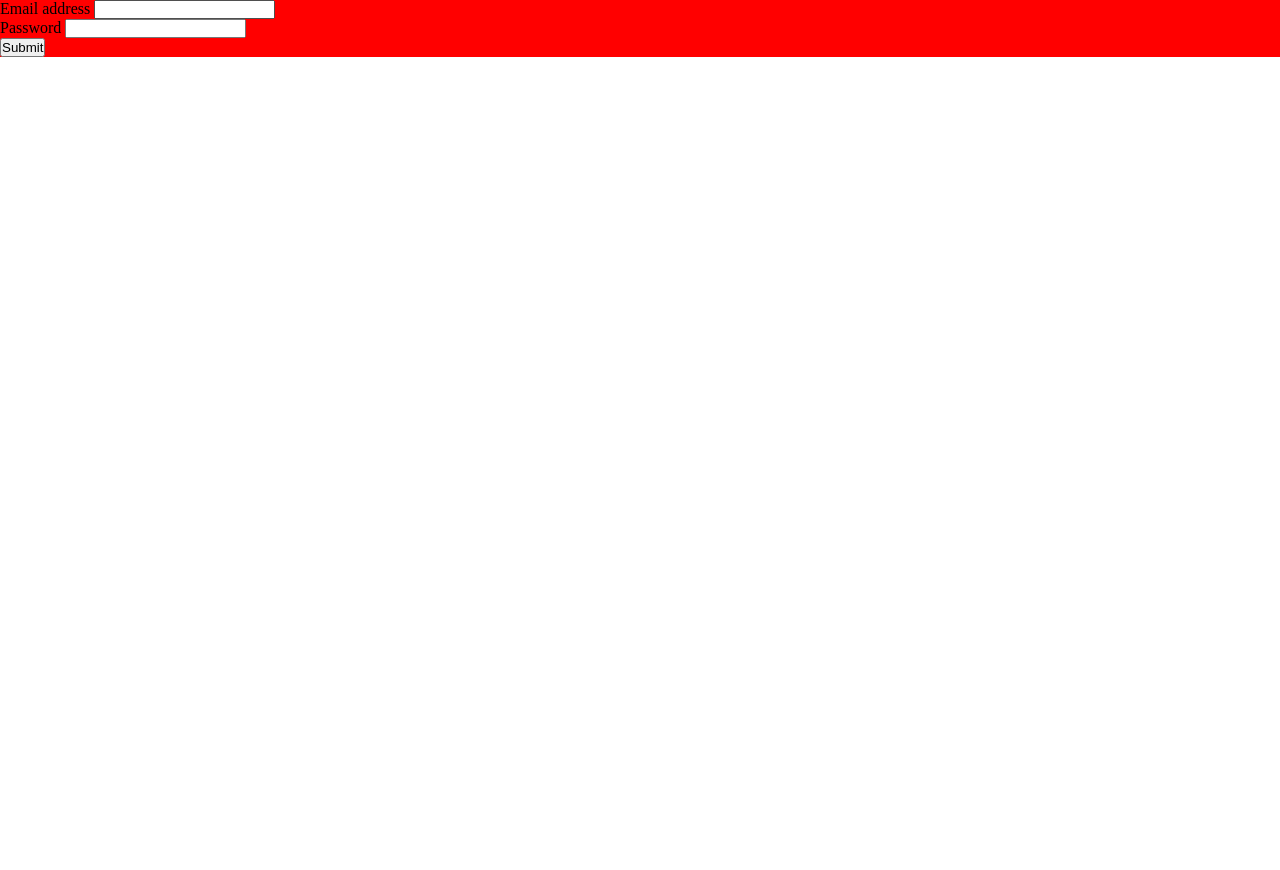
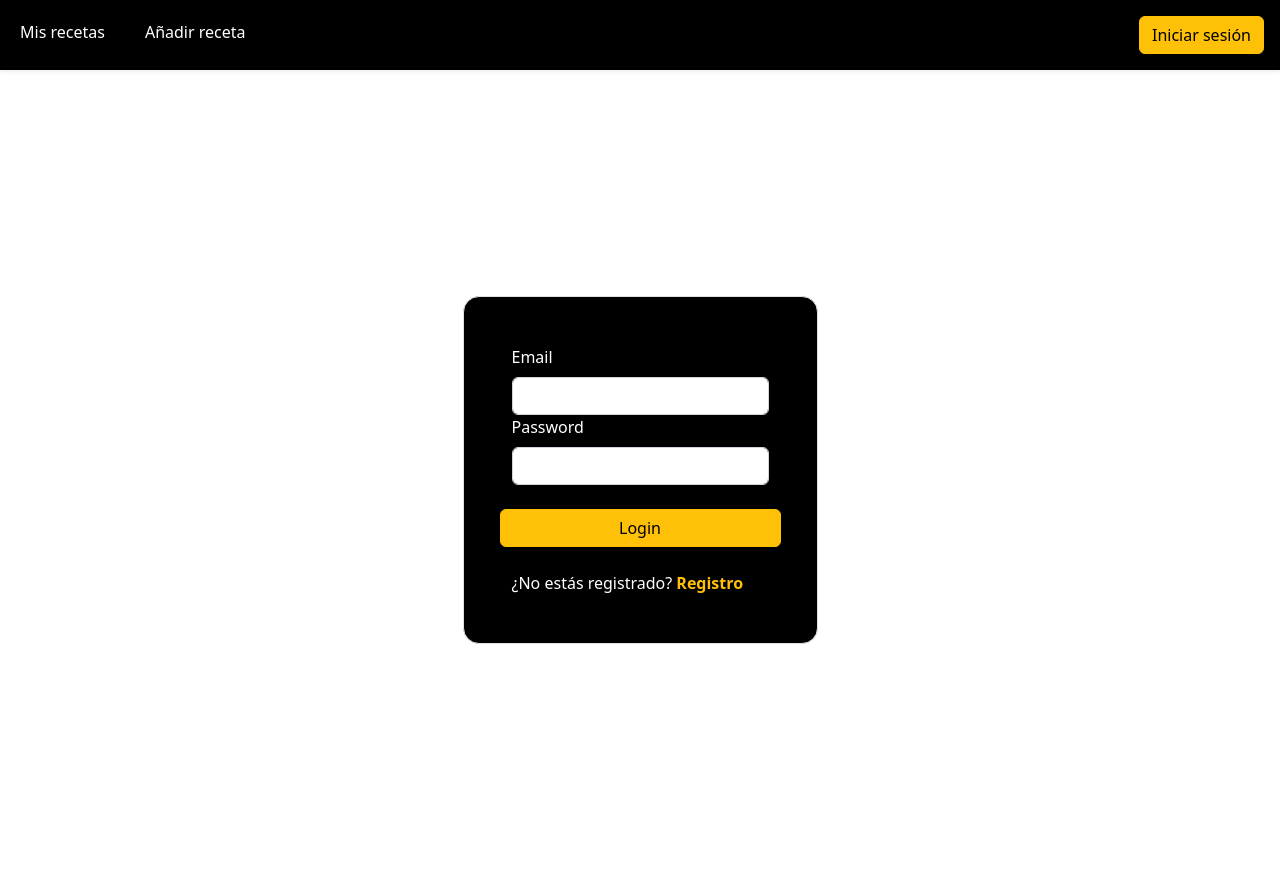
Before and after one commit to AndreaBern26/Chat_Proyect, a Flask app: page /auth/login in a window 1280 px wide. Before the commit the page ends 57 px from the top, so only its background shows below. Run offline with Flask 2, Linux system fonts and the light colour scheme.

Commit message:
Arreglo de rutas, página login, página home. toolbar.html y base.html

```diff
--- a/app.py
+++ b/app.py
@@ -14,7 +14,7 @@ app.register_blueprint(users)
 
 #Login
 login_manager = LoginManager(app)
-login_manager.login_view = 'login_template' #Nombre de la vista de inicio de sesión
+login_manager.login_view = 'auth.login_template' #Nombre de la vista de inicio de sesión
 
 @login_manager.user_loader
 def load_user(id):
@@ -29,9 +29,9 @@ def load_user(id):
 @app.get('/')
 def home():
     flash('You were sucessfully logged in')
-    return render_template('index.html')
+    return render_template('home.html')
 
-app.get('/global')
+@app.get('/global')
 def get_global_chat():
     return render_template('global_chat.html')
 
--- a/blueprints/auth.py
+++ b/blueprints/auth.py
@@ -4,6 +4,7 @@ from flask_login import current_user, login_user, logout_user
 from forms.LoginForm import LoginForm
 from forms.RegisterForm import RegisterForm
 from models.User import User
+from repository.UserRepository import UserRepository
 
 auth = Blueprint('auth',__name__, url_prefix = '/auth')
 
@@ -22,7 +23,7 @@ def login_template():
 
     form = LoginForm()
 
-    return render_template('templates/auth/login.html', form = form)
+    return render_template('auth/login.html', form = form)
 
 
 @auth.post('/login')
@@ -41,13 +42,16 @@ def login():
         form = LoginForm()
 
         if form.validate_on_submit():
-            user = get_user(email = form.email.data)
+            user_repository = UserRepository()
+            user = user_repository.get_user_by_email(form.email.data)
+
+
 
             if user is not None and user.check_password(form.password.data):
                 login_user(user, remember = True)
                 return redirect( url_for('home'))
 
-        return render_template('templates/auth/login.html', form = form)
+        return render_template('auth/login.html', form = form)
 
     except Exception as e:
         return make_response(e.__str__(), 400)
@@ -67,7 +71,7 @@ def register_template():
         return redirect( url_for ('home'))
 
     form = RegisterForm()
-    return render_template('templates/auth/register.html', form = form)
+    return render_template('auth/registro.html', form = form)
 
 @auth.post('/register')
 def register():
@@ -98,7 +102,7 @@ def register():
 
             return redirect('home')
 
-        return render_template('templates/auth/registro.html', form = form)
+        return render_template('auth/registro.html', form = form)
 
     except Exception as e:
         return make_response(e.__str__(),400)
--- a/templates/_partials/base.html
+++ b/templates/_partials/base.html
@@ -5,11 +5,16 @@
     <meta http-equiv="X-UA-Compatible" content="IE=edge">
     <meta name="viewport" content="width=device-width, initial-scale=1.0">
     <title>{% block title %}{% endblock %}</title>
-    <link rel="stylesheet" type="text/css" href="{{ur_for('public, filename ='style.css')}}">
+    <link href="{{ url_for('static', filename='css/style.css') }}" type="text/css" rel="stylesheet">
+    <link href="https://cdn.jsdelivr.net/npm/bootstrap@5.2.1/dist/css/bootstrap.min.css" rel="stylesheet" integrity="sha384-iYQeCzEYFbKjA/T2uDLTpkwGzCiq6soy8tYaI1GyVh/UjpbCx/TYkiZhlZB6+fzT" crossorigin="anonymous">
 </head>
+
 <body>
+    <header>
+        {% include '_partials/toolbar.html' %}
+    </header>
 
-    <nav class="logo">
+    <!-- <nav class="logo">
         <label for="" class="logo"> LIFECHAT </label>
         <ul class="Principal">
             <li>
@@ -21,8 +26,9 @@
             </li>
 
         </ul>
-    </nav>
+    </nav> -->
 
     {% block content %} {% endblock %}
+    <script src="https://cdn.jsdelivr.net/npm/bootstrap@5.2.1/dist/js/bootstrap.bundle.min.js" integrity="sha384-u1OknCvxWvY5kfmNBILK2hRnQC3Pr17a+RTT6rIHI7NnikvbZlHgTPOOmMi466C8" crossorigin="anonymous"></script>
 </body>
 </html>
--- /dev/null
+++ b/templates/_partials/toolbar.html
@@ -0,0 +1,14 @@
+
+<div class="d-flex p-3 w-100 shadow-sm bg-black">
+    <div class="d-flex flex-grow-1">
+        <a class="text-decoration-none text-white p-1 me-3" href="#"><span>Mis recetas</span></a>
+        <a class="text-decoration-none text-white p-1 ms-3" href="#">Añadir receta</a>
+        <div class="d-inline-flex flex-grow-1 justify-content-end">
+            {% if g.user is defined %}
+                <a class="btn btn-info float-end align-self-end " href="#">Cerrar sesión</a>
+            {% else %}
+                <a class="btn btn-warning float-end align-self-end" href="{{url_for('auth.login_template')}}">Iniciar sesión</a>
+            {% endif %}
+        </div>
+    </div>
+</div>
--- a/templates/auth/login.html
+++ b/templates/auth/login.html
@@ -1,27 +1,33 @@
-{% block content %}
-<!DOCTYPE html>
-<html lang="en">
-<head>
-    <meta charset="UTF-8">
-    <meta http-equiv="X-UA-Compatible" content="IE=edge">
-    <meta name="viewport" content="width=device-width, initial-scale=1.0">
-    <title>Login</title>
-    <link rel="stylesheet" href="{{ url_for('static', filename='img/style.css')}}">
-</head>
-<body>
+{% extends '/_partials/base.html'%}
+{% block title %}Iniciar sesión {% endblock %}
 
-<form class="for-login" action="./login.html" method="post">
-    <div class="mb-3">
-      <label for="exampleInputEmail1" class="form-label">Email address</label>
-      <input type="email" class="form-control" id="exampleInputEmail1" aria-describedby="emailHelp">
-
-    <div class="mb-3">
-      <label for="exampleInputPassword1" class="form-label">Password</label>
-      <input type="password" class="form-control" id="exampleInputPassword1">
+{% block content%}
+    <div class="d-flex w-100 justify-content-center p-3 align-items-center min-vh-100">
+        <div class="border border-1 p-5 rounded-4 bg-black">
+            <form id="login-form" action="./login" method="post">
+                {{ form.csrf_token }}
+                <div class="form-field">
+                    {{ form.email.label(class_="form-label text-white") }}
+                    {{ form.email(class_="form-control text-black") }}
+                    {% for error in form.email.errors %}
+                        <span>{{ error }}</span>
+                    {% endfor %}
+                </div>
+                <div class="form-field">
+                    {{ form.password.label(class_="form-label text-white") }}
+                    {{ form.password(class_="form-control text-black") }}
+                    {% for error in form.password.errors %}
+                        <span>{{ error }}</span>
+                    {% endfor %}
+                </div>
+                <div class="row">
+                    {{ form.submit(class_="btn btn-warning mt-4") }}
+                </div>
+                <div class="d-inline-block mt-4 text-white">
+                    ¿No estás registrado?<a class="text-decoration-none text-warning fw-bold" href="{{ url_for('auth.register_template') }}"> Registro</a>
+                </div>
+            </form>
+        </div>
     </div>
-    <button type="submit" class="btn btn-primary">Submit</button>
-  </form>
-</body>
-</html>
 
 {% endblock %}
```
Also changed, not shown: repository/UserRepository.py (+5 -8 lines), templates/auth/registro.html (+2 -5 lines), templates/home.html (added, +10 -0 lines), templates/index.html (deleted, +0 -17 lines).
